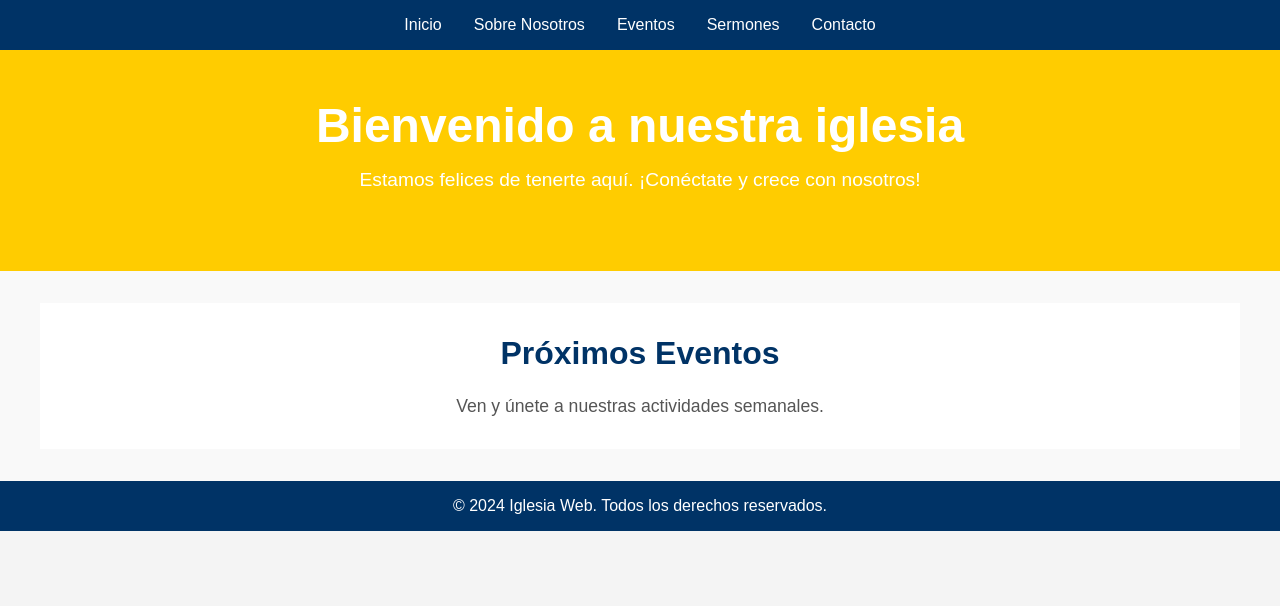
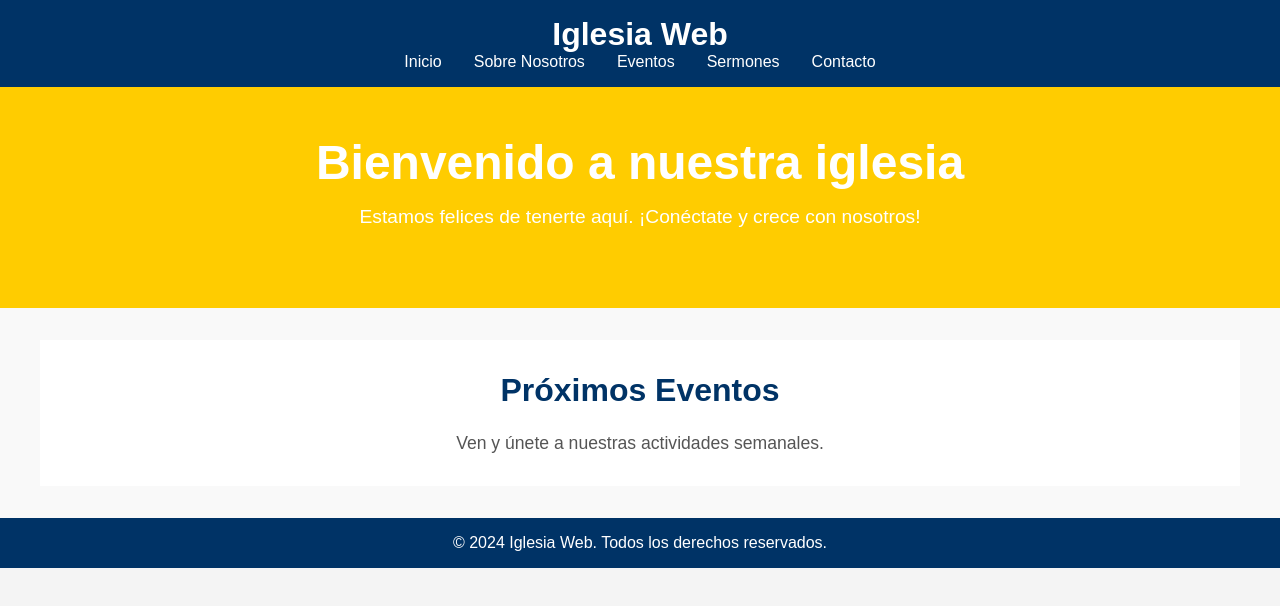
Before and after one commit to BinaryBeast1/iglesia-web, a Next.js app: page / in a window 1280 px wide. Shown: the top 606 px of the page. Built offline with nearby package versions, Linux system fonts and the light colour scheme.

Commit message:
Update Header.js

```diff
--- a/components/Header.js
+++ b/components/Header.js
@@ -1,8 +1,10 @@
+// components/Header.js
 import Link from 'next/link';
 
 export default function Header() {
     return (
         <header>
+            <h1>Iglesia Web</h1>
             <nav>
                 <ul>
                     <li><Link href="/">Inicio</Link></li>
```
